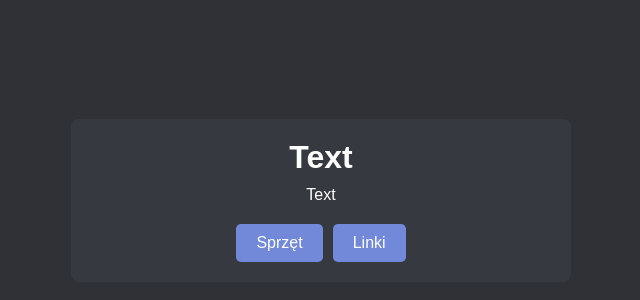
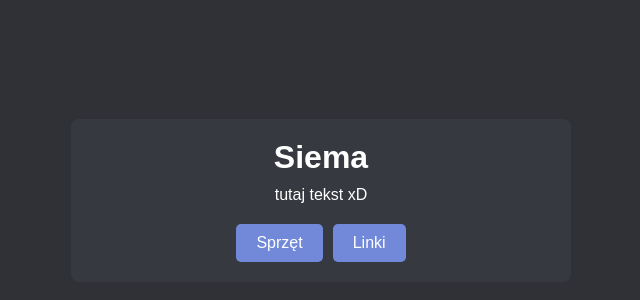
Before and after one commit to WojtAnG4/wojtang4.github.io, a plain HTML site: page index.html in a window 1280 px wide. Shown: the part 200-500 px from the top of the page, without its empty margins (319-959 px from the left). Drawn offline with Linux system fonts and the light colour scheme.

Commit message:
Update index.html

```diff
--- a/index.html
+++ b/index.html
@@ -9,8 +9,8 @@
 </head>
 <body>
     <div class="container">
-        <h1>Text</h1>
-        <p>Text</p>
+        <h1>Siema</h1>
+        <p>tutaj tekst xD</p>
         <div class="button-container">
             <button class="discord-button" onclick="showEquipmentOptions()">Sprzęt</button>
             <button class="discord-button" onclick="showLinks()">Linki</button>
@@ -19,16 +19,13 @@
             <button class="discord-button" onclick="showDetails('laptop')">Main Laptop</button>
             <button class="discord-button" onclick="showDetails('pc')">PCza40PLN</button>
         </div>
-
         <div id="equipment-details" style="display: none;">
             <p id="details-text"></p>
         </div>
-
         <div id="links" style="display: none;">
             <p><a href="/papiezowa/2137.html" class="link">iledopapiezowej</a></p>
         </div>
     </div>
-
     <script src="script.js"></script>
 </body>
 </html>
```
